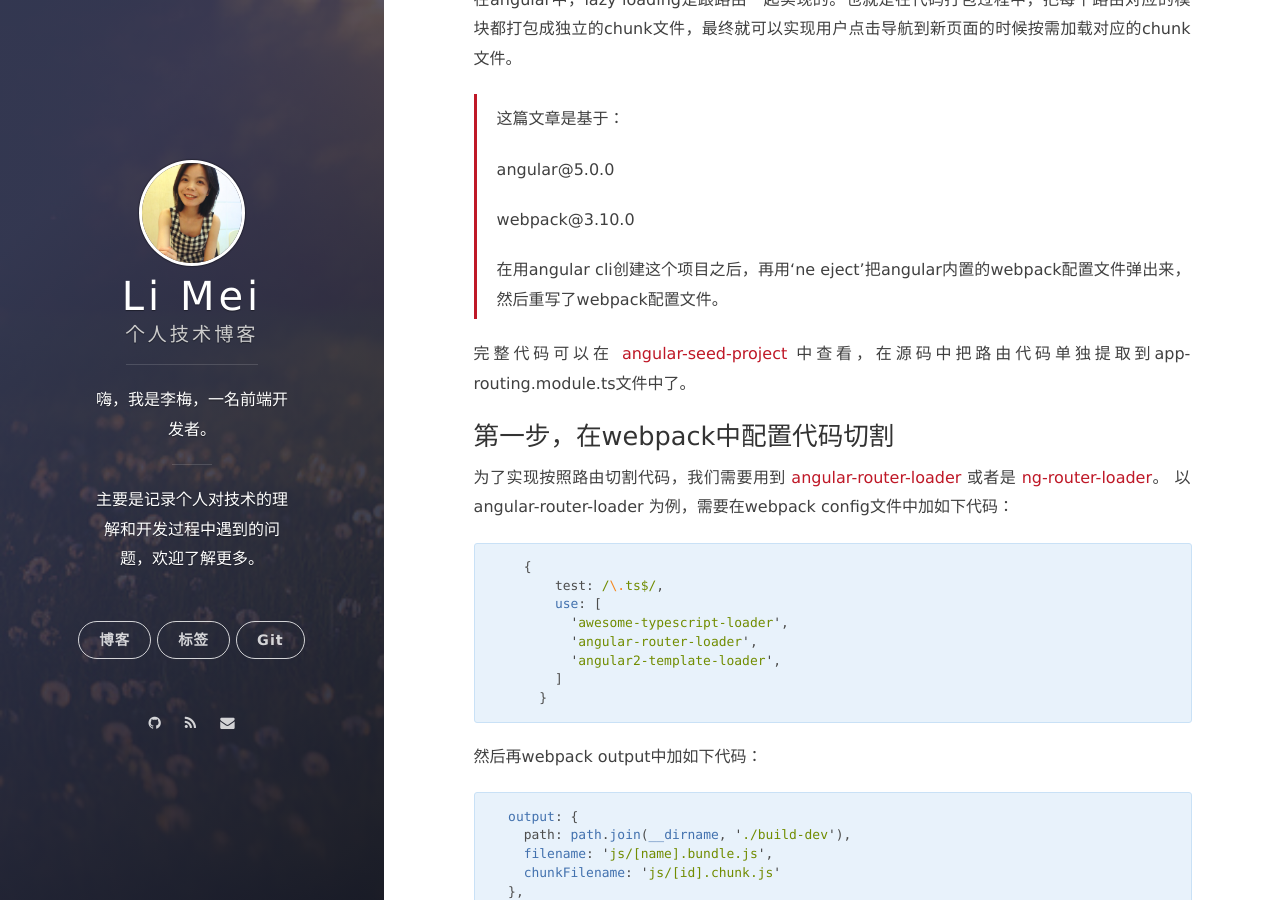
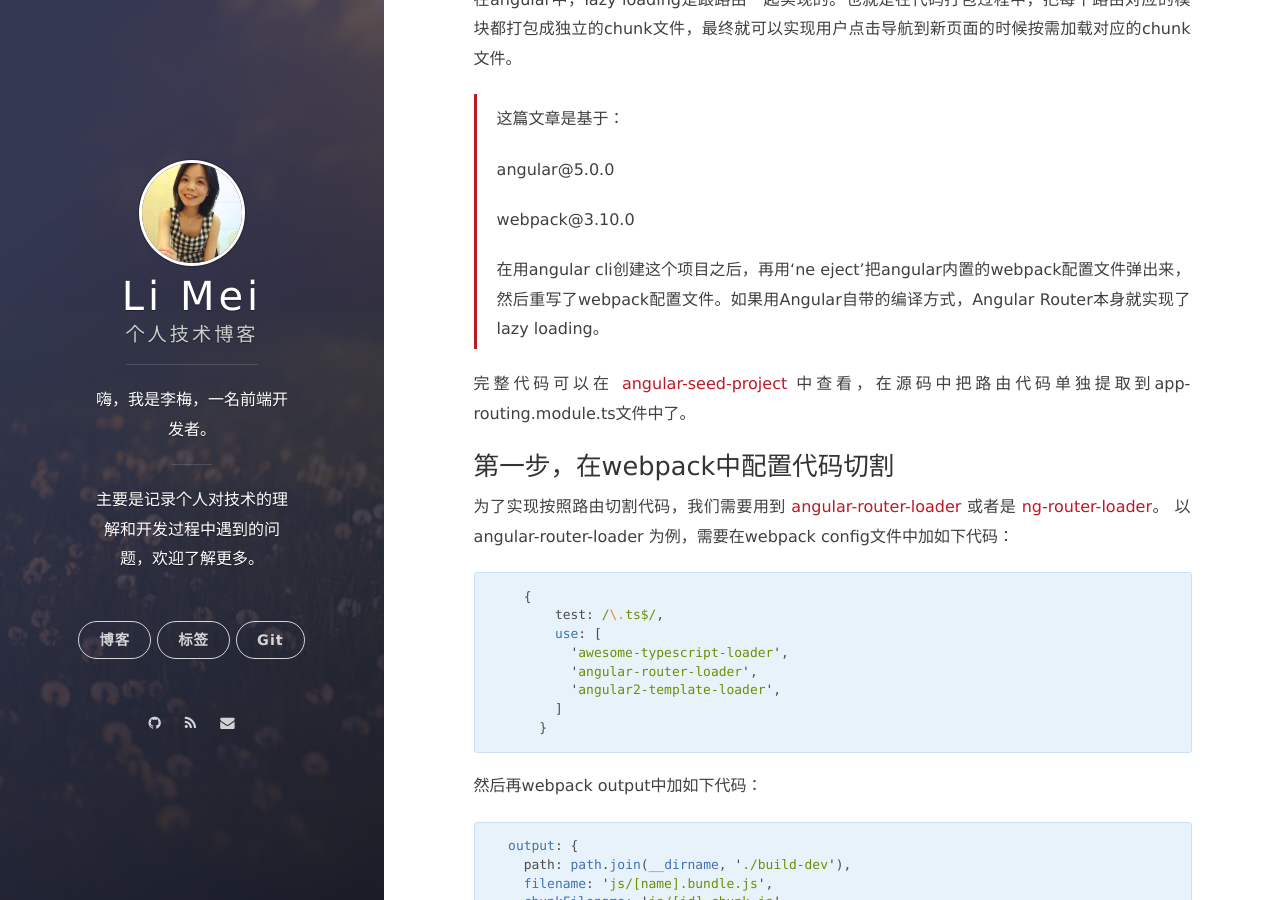
Before and after one commit to LiMeii/LiMeii.github.io, a Jekyll site: the page built from _posts/2018-09-30-angular-lazy-loading.md, in a window 1280 px wide and 900 px high, scrolled down 2099 px. Built offline with Jekyll 4.4.1, drawn with Linux system fonts in a browser that asks for light colours; nearby versions of some CDN libraries.

Commit message:
update post

```diff
--- a/_posts/2018-09-30-angular-lazy-loading.md
+++ b/_posts/2018-09-30-angular-lazy-loading.md
@@ -64,7 +64,7 @@ angular@5.0.0
 webpack@3.10.0
 </p>
 <p>
-在用angular cli创建这个项目之后，再用‘ne eject’把angular内置的webpack配置文件弹出来，然后重写了webpack配置文件。
+在用angular cli创建这个项目之后，再用‘ne eject’把angular内置的webpack配置文件弹出来，然后重写了webpack配置文件。如果用Angular自带的编译方式，Angular Router本身就实现了lazy loading。
 </p>
 </blockquote>
 
```
Also changed, not shown: _posts/2018-10-07-webpack-code-splitting.md (+1 -1 lines), tag.md (+1 -1 lines).
